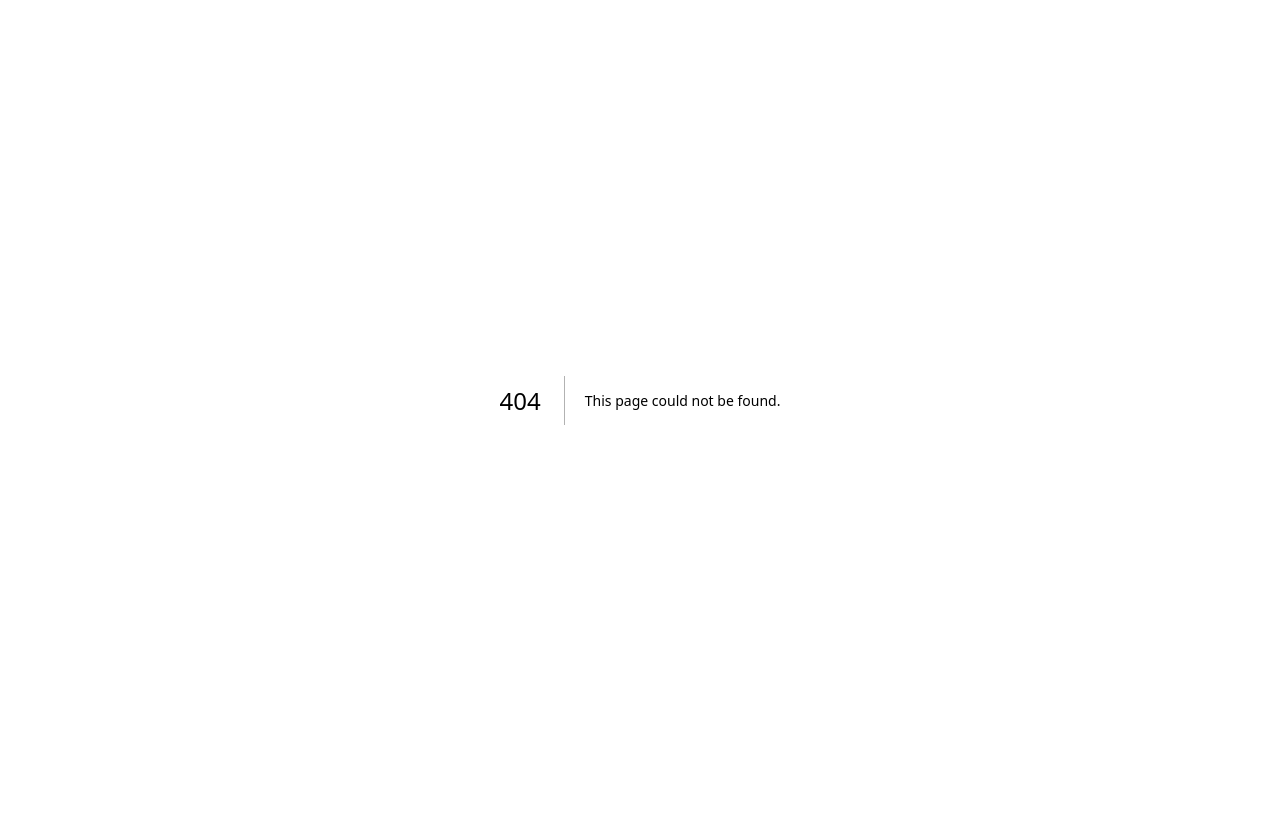
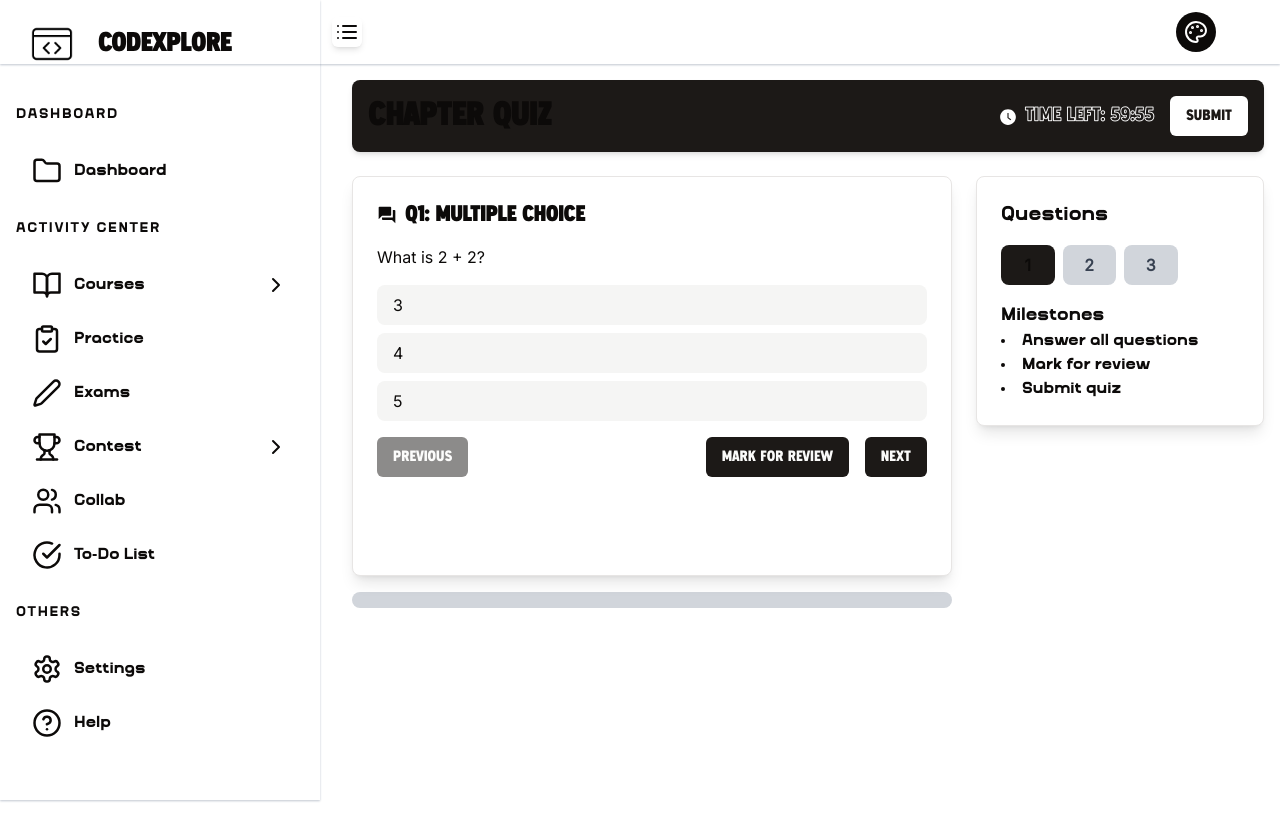
Before and after one commit to yashwxnt/CodeXplore, a Next.js app: page /dashboard/exams in a window 1280 px wide. Before the commit this address had no page. Shown: the top 840 px of the page. Before the commit the page ends 800 px from the top, so only its background shows below. Built offline with nearby package versions, Linux system fonts and the light colour scheme.

Commit message:
chapter-quiz

```diff
--- a/package.json
+++ b/package.json
@@ -44,6 +44,7 @@
     "react-color": "^2.19.3",
     "react-dom": "^18",
     "react-hook-form": "^7.51.4",
+    "react-icons": "^5.2.1",
     "react-intersection-observer": "^9.10.2",
     "react-resizable-panels": "^2.0.19",
     "recharts": "^2.12.7",
--- /dev/null
+++ b/src/app/dashboard/exams/page.tsx
@@ -0,0 +1,10 @@
+import ChapterQuiz from '@/components/dashboard-components/exams/quiz/chapterquiz'
+import React from 'react'
+
+function page() {
+  return (
+   <ChapterQuiz/>
+  )
+}
+
+export default page
--- /dev/null
+++ b/src/app/dashboard/exams/quiz/[chapterId]/page.tsx
@@ -0,0 +1,9 @@
+import React from 'react'
+
+function page() {
+  return (
+    <div>page</div>
+  )
+}
+
+export default page
--- /dev/null
+++ b/src/app/dashboard/exams/quiz/page.tsx
@@ -0,0 +1,9 @@
+import React from 'react'
+
+function page() {
+  return (
+    <div>page</div>
+  )
+}
+
+export default page
--- /dev/null
+++ b/src/components/dashboard-components/exams/quiz/chapterquiz.tsx
@@ -0,0 +1,191 @@
+"use client";
+import React, { useState, useEffect } from 'react';
+import { motion, AnimatePresence } from 'framer-motion';
+import { Button } from '@/components/ui/button';
+import { Card } from '@/components/ui/card';
+import { Input } from '@/components/ui/input';
+import Compiler from '@/components/Editor';
+import { AiFillClockCircle, AiFillStar } from 'react-icons/ai';
+import { MdQuestionAnswer, MdCode, MdShortText } from 'react-icons/md';
+
+interface Question {
+  type: 'multiple-choice' | 'coding' | 'short-answer';
+  question: string;
+  options?: string[];
+  answer?: string;
+  language?: string;
+}
+
+const ChapterQuiz = () => {
+  const [currentQuestion, setCurrentQuestion] = useState(0);
+  const [code, setCode] = useState('');
+  const [answers, setAnswers] = useState<(string | null)[]>(Array(3).fill(null));
+  const [timeLeft, setTimeLeft] = useState(3600); // 1 hour timer
+  const [markedForReview, setMarkedForReview] = useState<boolean[]>(Array(3).fill(false));
+
+  const questions: Question[] = [
+    { type: 'multiple-choice', question: 'What is 2 + 2?', options: ['3', '4', '5'], answer: '4' },
+    { type: 'coding', question: 'Write a function to add two numbers.', language: 'javascript' },
+    { type: 'short-answer', question: 'What is the capital of France?', answer: 'Paris' }
+  ];
+
+  useEffect(() => {
+    const timer = setInterval(() => {
+      setTimeLeft((prevTime) => (prevTime > 0 ? prevTime - 1 : 0));
+    }, 1000);
+    return () => clearInterval(timer);
+  }, []);
+
+  const formatTime = (seconds: number) => {
+    const minutes = Math.floor(seconds / 60);
+    const secs = seconds % 60;
+    return `${minutes}:${secs < 10 ? '0' : ''}${secs}`;
+  };
+
+  const nextQuestion = () => {
+    if (currentQuestion < questions.length - 1) {
+      setCurrentQuestion(currentQuestion + 1);
+    }
+  };
+
+  const prevQuestion = () => {
+    if (currentQuestion > 0) {
+      setCurrentQuestion(currentQuestion - 1);
+    }
+  };
+
+  const markForReview = () => {
+    const updatedMarkedForReview = [...markedForReview];
+    updatedMarkedForReview[currentQuestion] = !updatedMarkedForReview[currentQuestion];
+    setMarkedForReview(updatedMarkedForReview);
+  };
+
+  const handleAnswerChange = (answer: string) => {
+    const updatedAnswers = [...answers];
+    updatedAnswers[currentQuestion] = answer;
+    setAnswers(updatedAnswers);
+  };
+
+  const calculateProgress = () => {
+    const answeredQuestions = answers.filter(answer => answer !== null).length;
+    return (answeredQuestions / questions.length) * 100;
+  };
+
+  return (
+    <div className="min-h-screen bg-background text-foreground">
+     <header className="flex justify-between items-center p-4 shadow-md rounded-lg bg-primary">
+        <h1 className="text-3xl font-brenet-regular font-bold">Chapter Quiz</h1>
+        <div className="flex items-center space-x-4">
+          <div className="text-lg font-brenet-outline text-background font-semibold">
+            <AiFillClockCircle className="inline-block mr-2" />
+            Time Left: {formatTime(timeLeft)}
+          </div>
+          <Button className="bg-background font-brenet-regular text-primary" onClick={() => alert('Quiz Submitted!')}>Submit</Button>
+        </div>
+      </header>
+      <main className="mt-6 grid grid-cols-12 gap-6">
+        <div className="col-span-8">
+          <Card className="p-6 shadow-lg rounded-lg bg-white relative overflow-hidden min-h-[400px] bg-card text-card-foreground">
+            <AnimatePresence mode="wait">
+              <motion.div
+                key={currentQuestion}
+                initial={{ opacity: 0, x: 100 }}
+                animate={{ opacity: 1, x: 0 }}
+                exit={{ opacity: 0, x: -100 }}
+                transition={{ duration: 0.5 }}
+              >
+                <div>
+                  <h2 className="text-xl font-brenet-regular font-semibold flex items-center">
+                    {questions[currentQuestion].type === 'multiple-choice' && <MdQuestionAnswer className="mr-2" />}
+                    {questions[currentQuestion].type === 'coding' && <MdCode className="mr-2" />}
+                    {questions[currentQuestion].type === 'short-answer' && <MdShortText className="mr-2" />}
+                    Q{currentQuestion + 1}: {questions[currentQuestion].type.replace('-', ' ').replace(/\b\w/g, char => char.toUpperCase())}
+                  </h2>
+                  <p className="mt-4">{questions[currentQuestion].question}</p>
+                  {questions[currentQuestion].type === 'multiple-choice' && (
+                    <div className="mt-4 space-y-2">
+                      {questions[currentQuestion].options?.map((option, index) => (
+                        <button
+                          key={index}
+                          className={`w-full py-2 px-4 rounded-lg text-left ${
+                            answers[currentQuestion] === option ? 'bg-primary' : 'bg-secondary'
+                          }`}
+                          onClick={() => handleAnswerChange(option)}
+                        >
+                          {option}
+                        </button>
+                      ))}
+                    </div>
+                  )}
+                  {questions[currentQuestion].type === 'short-answer' && (
+                    <Input
+                      className="mt-4"
+                      placeholder="Your answer"
+                      value={answers[currentQuestion] || ''}
+                      onChange={(e) => handleAnswerChange(e.target.value)}
+                    />
+                  )}
+                  {questions[currentQuestion].type === 'coding' && (
+                    <div className="mt-4">
+                      <Compiler
+                        language={questions[currentQuestion].language || 'javascript'}
+                        code={code}
+                        setCode={setCode}
+                      />
+                    </div>
+                  )}
+                </div>
+              </motion.div>
+            </AnimatePresence>
+            <div className="flex font-brenet-regular justify-between mt-4">
+              <Button className="bg-primary" onClick={prevQuestion} disabled={currentQuestion === 0}>Previous</Button>
+              <div className="flex space-x-4">
+                <Button className={`bg-${markedForReview[currentQuestion] ? 'orange' : 'primary'}`} onClick={markForReview}>
+                  {markedForReview[currentQuestion] ? 'Unmark Review' : 'Mark for Review'}
+                </Button>
+                <Button className="bg-primary" onClick={nextQuestion} disabled={currentQuestion === questions.length - 1}>Next</Button>
+              </div>
+            </div>
+          </Card>
+          <div className="mt-4">
+            <div className="bg-gray-300 rounded-full h-4 overflow-hidden">
+              <div
+                className="bg-primary h-full rounded-full transition-all"
+                style={{ width: `${calculateProgress()}%` }}
+              />
+            </div>
+          </div>
+        </div>
+        <div className="col-span-4">
+          <Card className="p-6 shadow-lg rounded-lg bg-white relative overflow-hidden bg-card text-card-foreground">
+            <h2 className="text-xl font-bequest font-semibold mb-4">Questions</h2>
+            <div className="grid grid-cols-4 gap-2">
+              {questions.map((_, index) => (
+                <div
+                  key={index}
+                  className={`p-2 rounded-lg cursor-pointer text-center font-semibold ${
+                    answers[index] ? 'bg-green-500 text-white' : markedForReview[index] ? 'bg-orange-500 text-white' : currentQuestion === index ? 'bg-primary' : 'bg-gray-300 text-gray-700'
+                  }`}
+                  onClick={() => setCurrentQuestion(index)}
+                >
+                  {index + 1}
+                </div>
+              ))}
+            </div>
+            <div className="mt-4 font-bequest">
+              <h3 className="text-lg font-semibold">Milestones</h3>
+              <ul className="list-disc list-inside">
+                <li>Answer all questions</li>
+                <li>Mark for review</li>
+                <li>Submit quiz</li>
+              </ul>
+            </div>
+
+          </Card>
+        </div>
+      </main>
+    </div>
+  );
+};
+
+export default ChapterQuiz;
```
Also changed, not shown: 1 other file (tests, documents, lock files or other folders).
